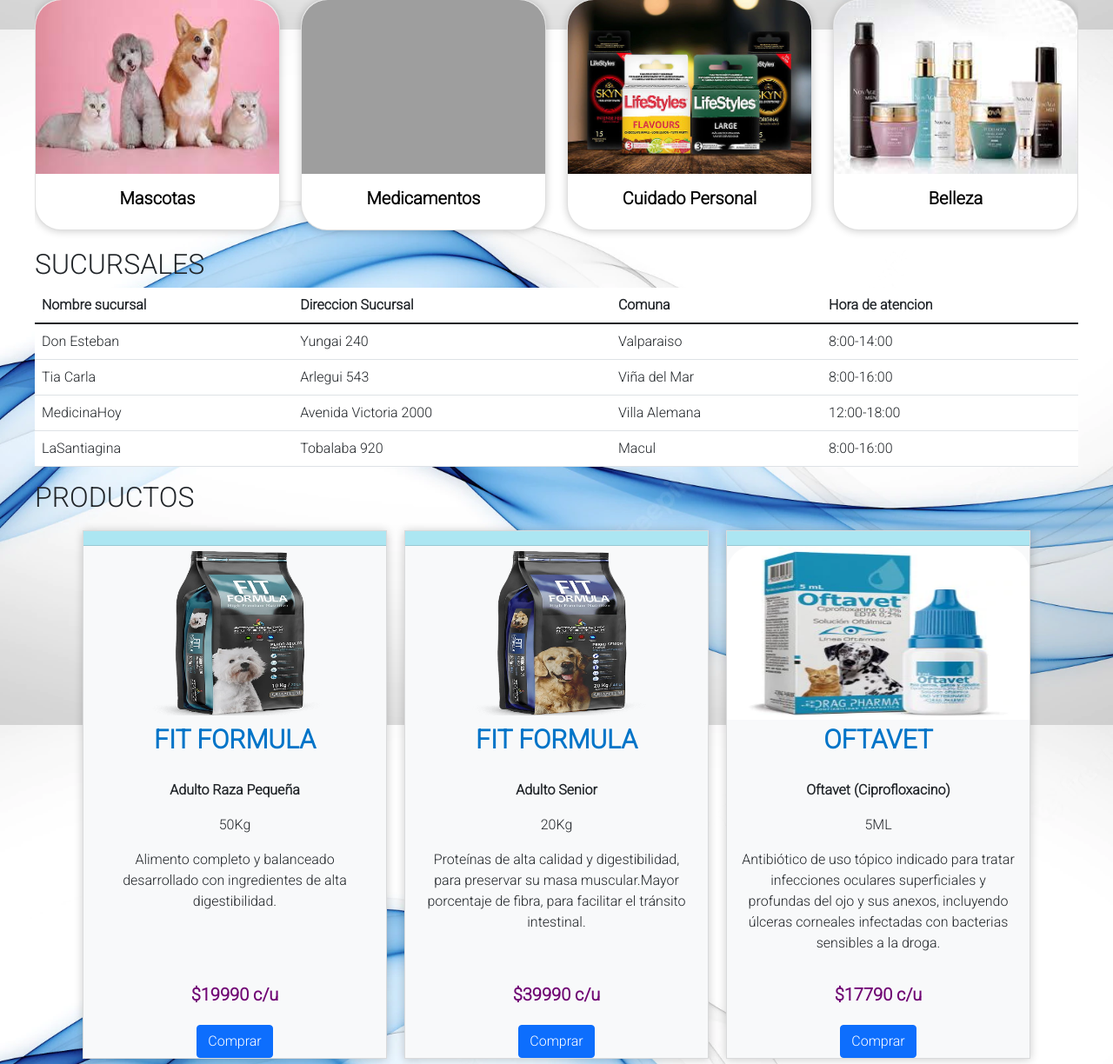
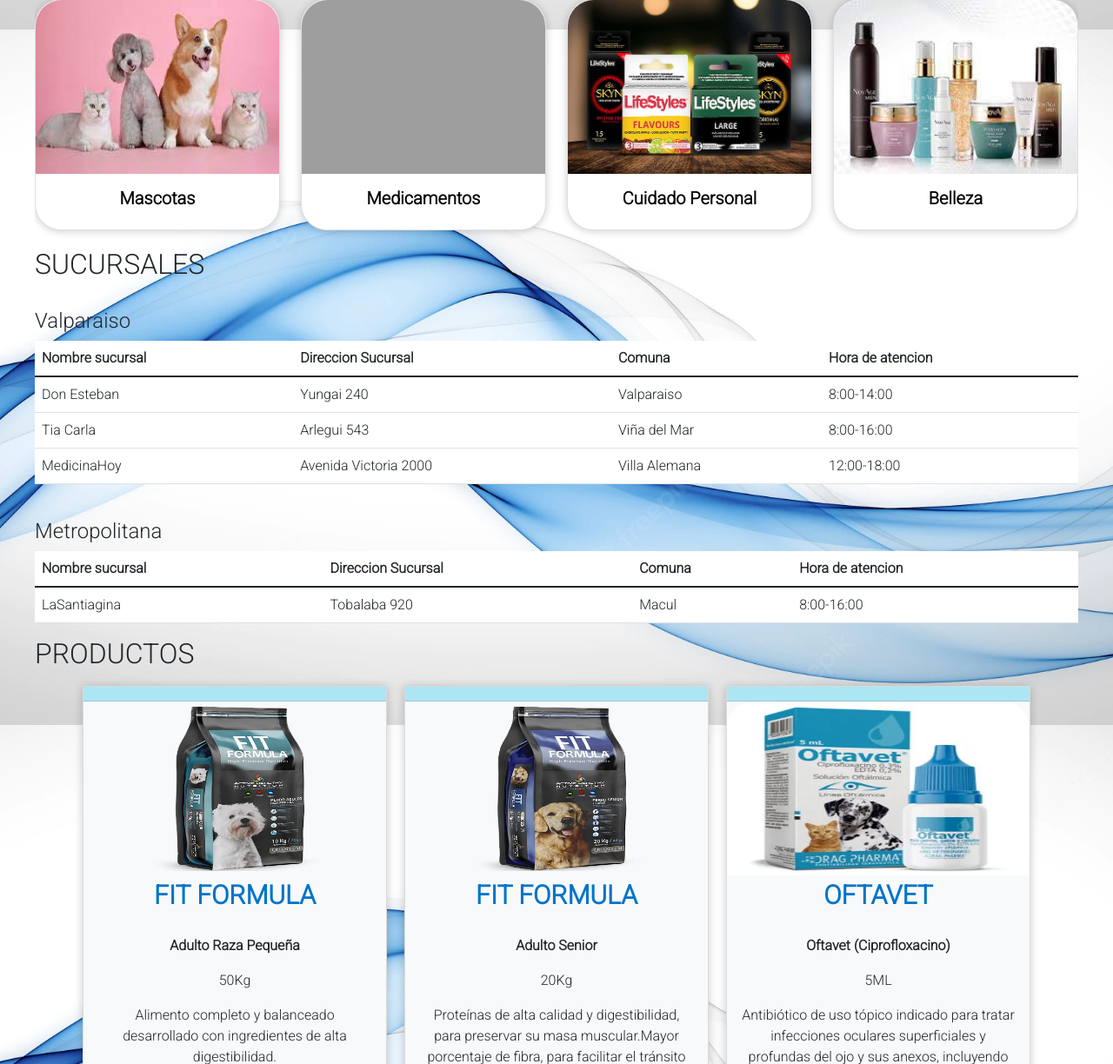
Before and after one commit to jocasas/HTML5, a Django app: page / in a window 1280 px wide. Shown: the part 766-1990 px from the top of the page at 87% size. Run offline with Django 4.2, Linux system fonts and the light colour scheme; data comes from the database, SQL or seed files in the repository; some libraries are stand-ins or nearby versions; grey boxes are pictures that could not be loaded.

Commit message:
filter sucur

```diff
--- a/farmacia/templates/farmacia/index.html
+++ b/farmacia/templates/farmacia/index.html
@@ -110,8 +110,11 @@
             </div>
         </section>
         <H2>SUCURSALES</H2>
+        {% for reg in region %}
         <table class="table table-hover" id="tablasuc">
             <thead>
+                <br>
+                <h4>{{reg.nomRegion}}</h4>
                 <tr>
                     <th class="col">Nombre sucursal</th>
                     <th class="col">Direccion Sucursal</th>
@@ -120,16 +123,34 @@
                 </tr>
             </thead>
             <tbody>
-                {% for sucur in sucursales %}
-                <tr>
-                    <td>{{sucur.Nombre}}</td>
-                    <td>{{sucur.Direccion}}</td>
-                    <td>{{sucur.idComuna}}</td>
-                    <td>{{sucur.Horario}}</td>
-                </tr>
+            {% if reg.nomRegion == "Valparaiso" %}
+
+                {% for val in sucursalesVal %}
+                    <tr>
+                        <td>{{val.Nombre}}</td>
+                        <td>{{val.Direccion}}</td>
+                        <td>{{val.idComuna}}</td>
+                        <td>{{val.Horario}}</td>
+                    </tr>
+
                 {% endfor %}
+
+            {% elif reg.nomRegion == "Metropolitana" %}
+
+                {% for met in sucursalesMet %}
+                    <tr>
+                        <td>{{met.Nombre}}</td>
+                        <td>{{met.Direccion}}</td>
+                        <td>{{met.idComuna}}</td>
+                        <td>{{met.Horario}}</td>
+                    </tr>
+
+                {% endfor %}
+
+            {% endif %}
             </tbody>
         </table>
+        {% endfor %}
         <H2>PRODUCTOS</H2>
         <section id="container-productos" class="row row-cols-md-1 row-cols-md-1 g-0 wrapper">
             {% for prod in productos %}
--- a/farmacia/views.py
+++ b/farmacia/views.py
@@ -1,6 +1,6 @@
 
 from django.shortcuts import render, redirect
-from .models import Producto,Sucursal
+from .models import Comuna,Region,Producto,Sucursal
 from .forms import Tabla_agregar
 from django.contrib import messages
 
@@ -13,10 +13,17 @@
 ##VIEWS INDEX
 def home(request):
     productos = Producto.objects.all()
-    sucursales = Sucursal.objects.all()
+    region = Region.objects.all()
+    comuna = Comuna.objects.all()
+    sucursalesVal = Sucursal.objects.filter(idComuna__in = [1,2,3])
+    sucursalesMet = Sucursal.objects.filter(idComuna__in = [5,6,7])
+
     datos = {
         'productos':productos ,
-        'sucursales':sucursales
+        'sucursalesVal':sucursalesVal ,
+        'sucursalesMet':sucursalesMet ,
+        'region':region ,
+        'comuna':comuna
     }
     return render (request,'farmacia/index.html',datos)
 def log(request):
```
